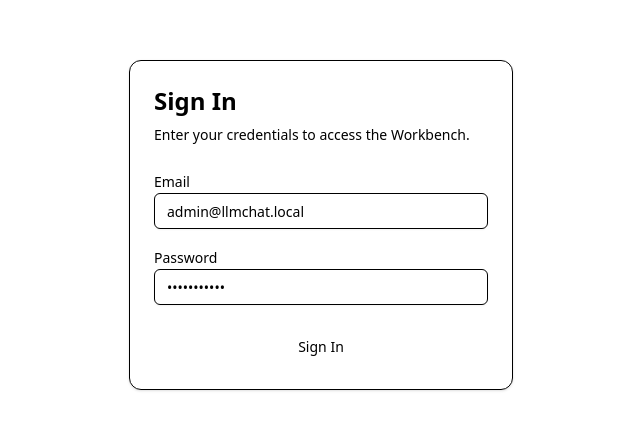
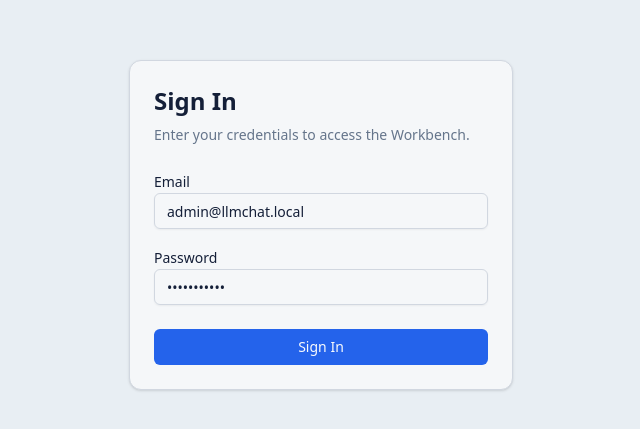
Before and after one commit to djbob2000/nextjs-llm-chat, a Next.js app: page /sign-in in a window 1280 px wide. Shown: the part 175-604 px from the top of the page, without its empty margins (319-959 px from the left). Built offline with nearby package versions, Linux system fonts and the light colour scheme.

Commit message:
feat:  new light and dark themes

```diff
--- a/src/app/globals.css
+++ b/src/app/globals.css
@@ -49,79 +49,102 @@
 }
 
 :root {
-  --background: 0 0% 100%;
-  --foreground: 240 10% 3.9%;
-  --card: 0 0% 100%;
-  --card-foreground: 240 10% 3.9%;
-  --popover: 0 0% 100%;
-  --popover-foreground: 240 10% 3.9%;
-  --primary: 240 5.9% 10%;
-  --primary-foreground: 0 0% 98%;
-  --secondary: 240 4.8% 95.9%;
-  --secondary-foreground: 240 5.9% 10%;
-  --muted: 240 4.8% 95.9%;
-  --muted-foreground: 240 3.8% 46.1%;
-  --accent: 240 4.8% 95.9%;
-  --accent-foreground: 240 5.9% 10%;
-  --destructive: 0 84.2% 60.2%;
-  --destructive-foreground: 0 0% 98%;
-  --border: 240 5.9% 90%;
-  --input: 240 5.9% 90%;
-  --ring: 240 5.9% 10%;
+  /* Light Theme - Arctic Breeze */
+  --background: hsl(215 25% 95%);
+  --foreground: hsl(222 47% 15%);
+
+  --card: hsl(215 25% 97%);
+  --card-foreground: hsl(222 47% 15%);
+
+  --popover: hsl(215 25% 97%);
+  --popover-foreground: hsl(222 47% 15%);
+
+  --primary: hsl(221 83% 53%);
+  --primary-foreground: hsl(210 40% 98%);
+
+  --secondary: hsl(210 40% 90%);
+  --secondary-foreground: hsl(222 47% 11%);
+
+  --muted: hsl(210 40% 90%);
+  --muted-foreground: hsl(215 16% 47%);
+
+  --accent: hsl(210 40% 90%);
+  --accent-foreground: hsl(222 47% 11%);
+
+  --destructive: hsl(0 84.2% 60.2%);
+  --destructive-foreground: hsl(210 40% 98%);
+
+  --border: hsl(215 20% 85%);
+  --input: hsl(215 20% 85%);
+  --ring: hsl(221 83% 53%);
+
   --radius: 0.5rem;
-  --chart-1: 173 58% 39%;
-  --chart-2: 12 76% 61%;
-  --chart-3: 197 37% 24%;
-  --chart-4: 43 74% 66%;
-  --chart-5: 27 87% 67%;
-  --sidebar: 0 0% 98%;
-  --sidebar-foreground: 240 5.3% 26.1%;
-  --sidebar-primary: 240 5.9% 10%;
-  --sidebar-primary-foreground: 0 0% 98%;
-  --sidebar-accent: 240 4.8% 95.9%;
-  --sidebar-accent-foreground: 240 5.9% 10%;
-  --sidebar-border: 220 13% 91%;
-  --sidebar-ring: 217.2 91.2% 59.8%;
+
+  --chart-1: hsl(221 83% 53%);
+  --chart-2: hsl(199 89% 48%);
+  --chart-3: hsl(173 58% 39%);
+  --chart-4: hsl(43 74% 66%);
+  --chart-5: hsl(27 87% 67%);
+
+  --sidebar: hsl(215 25% 94%);
+  --sidebar-foreground: hsl(222 47% 15%);
+  --sidebar-primary: hsl(221 83% 53%);
+  --sidebar-primary-foreground: hsl(210 40% 98%);
+  --sidebar-accent: hsl(210 40% 90%);
+  --sidebar-accent-foreground: hsl(222 47% 11%);
+  --sidebar-border: hsl(215 20% 85%);
+  --sidebar-ring: hsl(221 83% 53%);
 }
 
 .dark {
-  --background: 240 10% 3.9%;
-  --foreground: 0 0% 98%;
-  --card: 240 10% 3.9%;
-  --card-foreground: 0 0% 98%;
-  --popover: 240 10% 3.9%;
-  --popover-foreground: 0 0% 98%;
-  --primary: 0 0% 98%;
-  --primary-foreground: 240 5.9% 10%;
-  --secondary: 240 3.7% 15.9%;
-  --secondary-foreground: 0 0% 98%;
-  --muted: 240 3.7% 15.9%;
-  --muted-foreground: 240 5% 64.9%;
-  --accent: 240 3.7% 15.9%;
-  --accent-foreground: 0 0% 98%;
-  --destructive: 0 62.8% 30.6%;
-  --destructive-foreground: 0 0% 98%;
-  --border: 240 3.7% 15.9%;
-  --input: 240 3.7% 15.9%;
-  --ring: 240 4.9% 83.9%;
-  --chart-1: 220 70% 50%;
-  --chart-2: 160 60% 45%;
-  --chart-3: 30 80% 55%;
-  --chart-4: 280 65% 60%;
-  --chart-5: 340 75% 55%;
-  --sidebar: 240 5.9% 10%;
-  --sidebar-foreground: 240 4.8% 95.9%;
-  --sidebar-primary: 224.3 76.3% 48%;
-  --sidebar-primary-foreground: 0 0% 100%;
-  --sidebar-accent: 240 3.7% 15.9%;
-  --sidebar-accent-foreground: 240 4.8% 95.9%;
-  --sidebar-border: 240 3.7% 15.9%;
-  --sidebar-ring: 217.2 91.2% 59.8%;
+  /* Dark Theme - Deep Ocean */
+  --background: hsl(222 47% 6%);
+  --foreground: hsl(215 25% 95%);
+
+  --card: hsl(222 47% 10%);
+  --card-foreground: hsl(215 25% 95%);
+
+  --popover: hsl(222 47% 10%);
+  --popover-foreground: hsl(215 25% 95%);
+
+  --primary: hsl(217 91% 60%);
+  --primary-foreground: hsl(222 47% 11%);
+
+  --secondary: hsl(217 32% 17%);
+  --secondary-foreground: hsl(210 40% 98%);
+
+  --muted: hsl(217 32% 17%);
+  --muted-foreground: hsl(215 20% 65%);
+
+  --accent: hsl(217 32% 17%);
+  --accent-foreground: hsl(210 40% 98%);
+
+  --destructive: hsl(0 62.8% 30.6%);
+  --destructive-foreground: hsl(210 40% 98%);
+
+  --border: hsl(217 32% 17%);
+  --input: hsl(217 32% 17%);
+  --ring: hsl(217 91% 60%);
+
+  --chart-1: hsl(220 70% 50%);
+  --chart-2: hsl(160 60% 45%);
+  --chart-3: hsl(30 80% 55%);
+  --chart-4: hsl(280 65% 60%);
+  --chart-5: hsl(340 75% 55%);
+
+  --sidebar: hsl(222 47% 5%);
+  --sidebar-foreground: hsl(215 25% 95%);
+  --sidebar-primary: hsl(217 91% 60%);
+  --sidebar-primary-foreground: hsl(222 47% 11%);
+  --sidebar-accent: hsl(217 32% 17%);
+  --sidebar-accent-foreground: hsl(210 40% 98%);
+  --sidebar-border: hsl(217 32% 17%);
+  --sidebar-ring: hsl(217 91% 60%);
 }
 
 @layer base {
   * {
-    @apply border-border outline-ring/50;
+    @apply border-border;
   }
   body {
     @apply bg-background text-foreground;
--- a/src/components/chat/ChatArea.tsx
+++ b/src/components/chat/ChatArea.tsx
@@ -4,7 +4,7 @@ import { useState } from "react";
 import { useChat } from "@/hooks/useChat";
 import { MessageBubble } from "./MessageBubble";
 import { MessageInput } from "./MessageInput";
-import { Loader2, Download, Terminal } from "lucide-react";
+import { Loader2, Download, Terminal, Bot } from "lucide-react";
 import { MarkdownRenderer } from "./MarkdownRenderer";
 import { ToolCallDisplay } from "./ToolCallDisplay";
 import { SettingsPanel } from "./SettingsPanel";
@@ -112,8 +112,12 @@ export function ChatArea({ conversationId }: ChatAreaProps) {
 
           {(streamingMessage !== null || activeToolCalls.length > 0) && (
             <div className="flex w-full mb-4 justify-start">
-              <div className="max-w-[80%] rounded-xl px-4 py-3 shadow-sm bg-muted/50 text-foreground border">
-                <div className="text-[10px] font-bold mb-2 tracking-tighter opacity-50 uppercase flex items-center gap-2">
+              <div className="flex gap-3 max-w-[80%] flex-row">
+                <div className="flex-shrink-0 w-8 h-8 rounded-full flex items-center justify-center border bg-primary/10 text-primary">
+                  <Bot className="h-5 w-5" />
+                </div>
+                <div className="rounded-xl px-4 py-3 shadow-sm bg-secondary text-secondary-foreground min-w-[60px]">
+                  <div className="text-[10px] font-bold mb-2 tracking-tighter opacity-50 uppercase flex items-center gap-2 text-primary">
                     <span className="h-1 w-1 bg-primary rounded-full animate-ping" />
                     Assistant is thinking
                   </div>
@@ -123,7 +127,7 @@ export function ChatArea({ conversationId }: ChatAreaProps) {
                   )}
 
                   {activeToolCalls.length > 0 && (
-                  <div className="mt-4 space-y-3 pt-4 border-t border-muted-foreground/10">
+                    <div className="mt-4 space-y-3 pt-4 border-t border-border/50">
                       {activeToolCalls.map((tc, idx) => (
                         <ToolCallDisplay
                           key={tc.id || idx}
@@ -140,6 +144,7 @@ export function ChatArea({ conversationId }: ChatAreaProps) {
                     streamingMessage !== null && (
                       <span className="inline-block w-1.5 h-4 ml-1 bg-primary animate-pulse align-middle" />
                     )}
+                </div>
               </div>
             </div>
           )}
--- a/src/components/chat/MarkdownRenderer.tsx
+++ b/src/components/chat/MarkdownRenderer.tsx
@@ -49,6 +49,13 @@ export function MarkdownRenderer({ content }: MarkdownRendererProps) {
           td({ children }) {
             return <td className="border-b px-4 py-2">{children}</td>;
           },
+          blockquote({ children }) {
+            return (
+              <blockquote className="border-l-2 pl-4 italic my-2 text-xs text-muted-foreground opacity-70">
+                {children}
+              </blockquote>
+            );
+          },
         }}
       >
         {content}
--- a/src/components/chat/MessageBubble.tsx
+++ b/src/components/chat/MessageBubble.tsx
@@ -55,7 +55,7 @@ export function MessageBubble({ message }: MessageBubbleProps) {
             "rounded-xl px-4 py-3 shadow-sm",
             isUser
               ? "bg-muted text-foreground"
-              : "bg-transparent text-foreground px-0 shadow-none",
+              : "bg-secondary text-secondary-foreground",
             isSystem &&
               "bg-orange-100 text-orange-900 dark:bg-orange-900/20 dark:text-orange-200 border border-orange-200 dark:border-orange-800",
           )}
```
Lines whose indentation alone changed are shown as unchanged.
